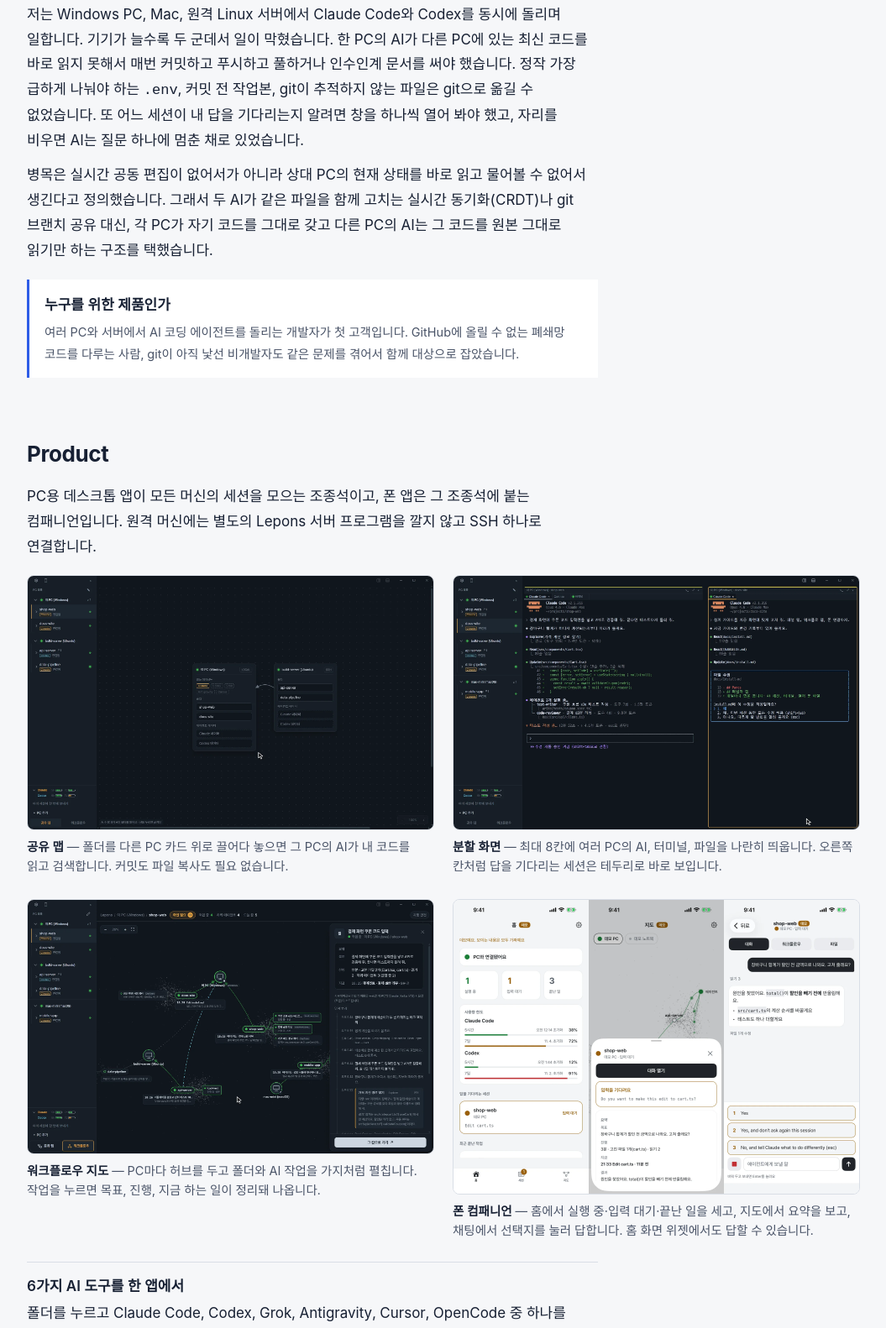
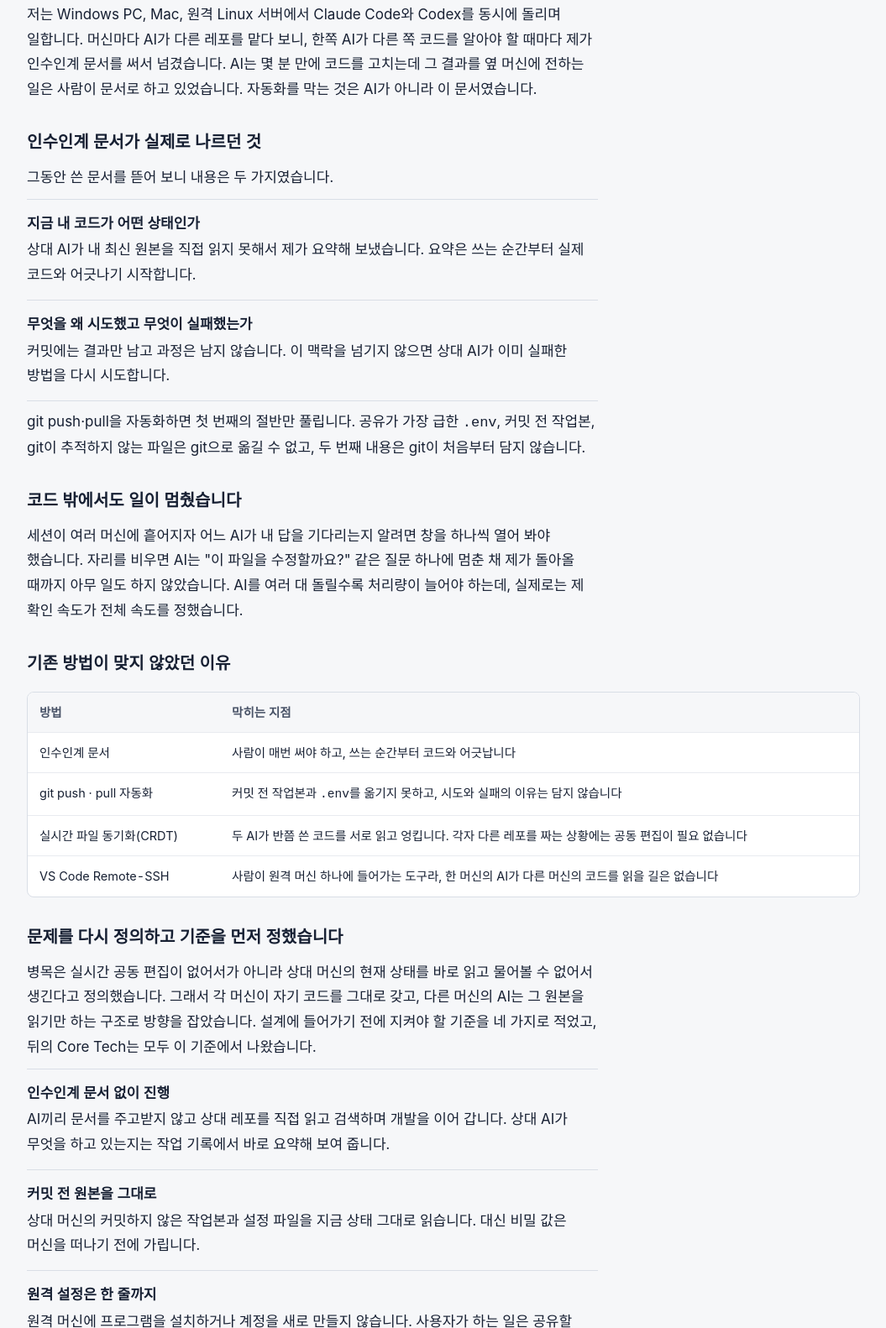
Before and after one commit to joyuno/yunos-portfolio, a plain HTML site: page projects/lepons.html in a window 1280 px wide. Shown: the part 1351-2933 px from the top of the page at 84% size, without its empty margins (112-1167 px from the left). Drawn offline with Linux system fonts and the light colour scheme; a web font is replaced by a local one.

Commit message:
Lepons 문제 정의 보강: 인수인계 문서가 나르던 것, 기존 방법 비교, 설계 기준
Co-Authored-By: Claude Opus 5.5 <noreply@anthropic.com>

```diff
--- a/projects/lepons.html
+++ b/projects/lepons.html
@@ -75,19 +75,58 @@
         <div class="container">
             <h2>Problem</h2>
             <p>
-                저는 Windows PC, Mac, 원격 Linux 서버에서 Claude Code와 Codex를 동시에 돌리며 일합니다. 기기가 늘수록 두 군데서 일이 막혔습니다.
-                한 PC의 AI가 다른 PC에 있는 최신 코드를 바로 읽지 못해서 매번 커밋하고 푸시하고 풀하거나 인수인계 문서를 써야 했습니다.
-                정작 가장 급하게 나눠야 하는 <code>.env</code>, 커밋 전 작업본, git이 추적하지 않는 파일은 git으로 옮길 수 없었습니다.
-                또 어느 세션이 내 답을 기다리는지 알려면 창을 하나씩 열어 봐야 했고, 자리를 비우면 AI는 질문 하나에 멈춘 채로 있었습니다.
+                저는 Windows PC, Mac, 원격 Linux 서버에서 Claude Code와 Codex를 동시에 돌리며 일합니다. 머신마다 AI가 다른 레포를 맡다 보니, 한쪽 AI가 다른 쪽 코드를 알아야 할 때마다 제가 인수인계 문서를 써서 넘겼습니다.
+                AI는 몇 분 만에 코드를 고치는데 그 결과를 옆 머신에 전하는 일은 사람이 문서로 하고 있었습니다. 자동화를 막는 것은 AI가 아니라 이 문서였습니다.
             </p>
+
+            <h3>인수인계 문서가 실제로 나르던 것</h3>
+            <p>그동안 쓴 문서를 뜯어 보니 내용은 두 가지였습니다.</p>
+            <ul class="feature-list">
+                <li><strong>지금 내 코드가 어떤 상태인가</strong>상대 AI가 내 최신 원본을 직접 읽지 못해서 제가 요약해 보냈습니다. 요약은 쓰는 순간부터 실제 코드와 어긋나기 시작합니다.</li>
+                <li><strong>무엇을 왜 시도했고 무엇이 실패했는가</strong>커밋에는 결과만 남고 과정은 남지 않습니다. 이 맥락을 넘기지 않으면 상대 AI가 이미 실패한 방법을 다시 시도합니다.</li>
+            </ul>
             <p>
-                병목은 실시간 공동 편집이 없어서가 아니라 상대 PC의 현재 상태를 바로 읽고 물어볼 수 없어서 생긴다고 정의했습니다.
-                그래서 두 AI가 같은 파일을 함께 고치는 실시간 동기화(CRDT)나 git 브랜치 공유 대신, 각 PC가 자기 코드를 그대로 갖고 다른 PC의 AI는 그 코드를 원본 그대로 읽기만 하는 구조를 택했습니다.
+                git push·pull을 자동화하면 첫 번째의 절반만 풀립니다. 공유가 가장 급한 <code>.env</code>, 커밋 전 작업본, git이 추적하지 않는 파일은 git으로 옮길 수 없고, 두 번째 내용은 git이 처음부터 담지 않습니다.
             </p>
+
+            <h3>코드 밖에서도 일이 멈췄습니다</h3>
+            <p>
+                세션이 여러 머신에 흩어지자 어느 AI가 내 답을 기다리는지 알려면 창을 하나씩 열어 봐야 했습니다. 자리를 비우면 AI는 "이 파일을 수정할까요?" 같은 질문 하나에 멈춘 채 제가 돌아올 때까지 아무 일도 하지 않았습니다.
+                AI를 여러 대 돌릴수록 처리량이 늘어야 하는데, 실제로는 제 확인 속도가 전체 속도를 정했습니다.
+            </p>
+
+            <h3>기존 방법이 맞지 않았던 이유</h3>
+            <div class="table-wrap">
+                <table>
+                    <thead>
+                        <tr><th>방법</th><th>막히는 지점</th></tr>
+                    </thead>
+                    <tbody>
+                        <tr><td>인수인계 문서</td><td>사람이 매번 써야 하고, 쓰는 순간부터 코드와 어긋납니다</td></tr>
+                        <tr><td>git push · pull 자동화</td><td>커밋 전 작업본과 <code>.env</code>를 옮기지 못하고, 시도와 실패의 이유는 담지 않습니다</td></tr>
+                        <tr><td>실시간 파일 동기화(CRDT)</td><td>두 AI가 반쯤 쓴 코드를 서로 읽고 엉킵니다. 각자 다른 레포를 짜는 상황에는 공동 편집이 필요 없습니다</td></tr>
+                        <tr><td>VS Code Remote-SSH</td><td>사람이 원격 머신 하나에 들어가는 도구라, 한 머신의 AI가 다른 머신의 코드를 읽을 길은 없습니다</td></tr>
+                    </tbody>
+                </table>
+            </div>
+
+            <h3>문제를 다시 정의하고 기준을 먼저 정했습니다</h3>
+            <p>
+                병목은 실시간 공동 편집이 없어서가 아니라 상대 머신의 현재 상태를 바로 읽고 물어볼 수 없어서 생긴다고 정의했습니다.
+                그래서 각 머신이 자기 코드를 그대로 갖고, 다른 머신의 AI는 그 원본을 읽기만 하는 구조로 방향을 잡았습니다. 설계에 들어가기 전에 지켜야 할 기준을 네 가지로 적었고, 뒤의 Core Tech는 모두 이 기준에서 나왔습니다.
+            </p>
+            <ul class="feature-list">
+                <li><strong>인수인계 문서 없이 진행</strong>AI끼리 문서를 주고받지 않고 상대 레포를 직접 읽고 검색하며 개발을 이어 갑니다. 상대 AI가 무엇을 하고 있는지는 작업 기록에서 바로 요약해 보여 줍니다.</li>
+                <li><strong>커밋 전 원본을 그대로</strong>상대 머신의 커밋하지 않은 작업본과 설정 파일을 지금 상태 그대로 읽습니다. 대신 비밀 값은 머신을 떠나기 전에 가립니다.</li>
+                <li><strong>원격 설정은 한 줄까지</strong>원격 머신에 프로그램을 설치하거나 계정을 새로 만들지 않습니다. 사용자가 하는 일은 공유할 폴더를 고르는 것까지입니다.</li>
+                <li><strong>답할 일이 나를 찾아온다</strong>답을 기다리는 세션은 창을 열지 않아도 보이고, 자리를 비웠을 때는 폰에서 알림을 받고 바로 답합니다.</li>
+            </ul>
+
             <div class="info-box">
                 <h4>누구를 위한 제품인가</h4>
                 <p>
-                    여러 PC와 서버에서 AI 코딩 에이전트를 돌리는 개발자가 첫 고객입니다. GitHub에 올릴 수 없는 폐쇄망 코드를 다루는 사람, git이 아직 낯선 비개발자도 같은 문제를 겪어서 함께 대상으로 잡았습니다.
+                    첫 사용자는 저였습니다. 이 문제를 매일 겪는 사람이 직접 만들어서, 기준이 맞는지는 제 작업으로 매일 확인했습니다.
+                    그다음 대상은 여러 PC와 서버에서 AI 코딩 에이전트를 돌리는 개발자입니다. GitHub에 올릴 수 없는 폐쇄망 코드를 다루는 사람, git이 아직 낯선 비개발자도 같은 문제를 겪어서 함께 대상으로 잡았습니다.
                 </p>
             </div>
         </div>
```
